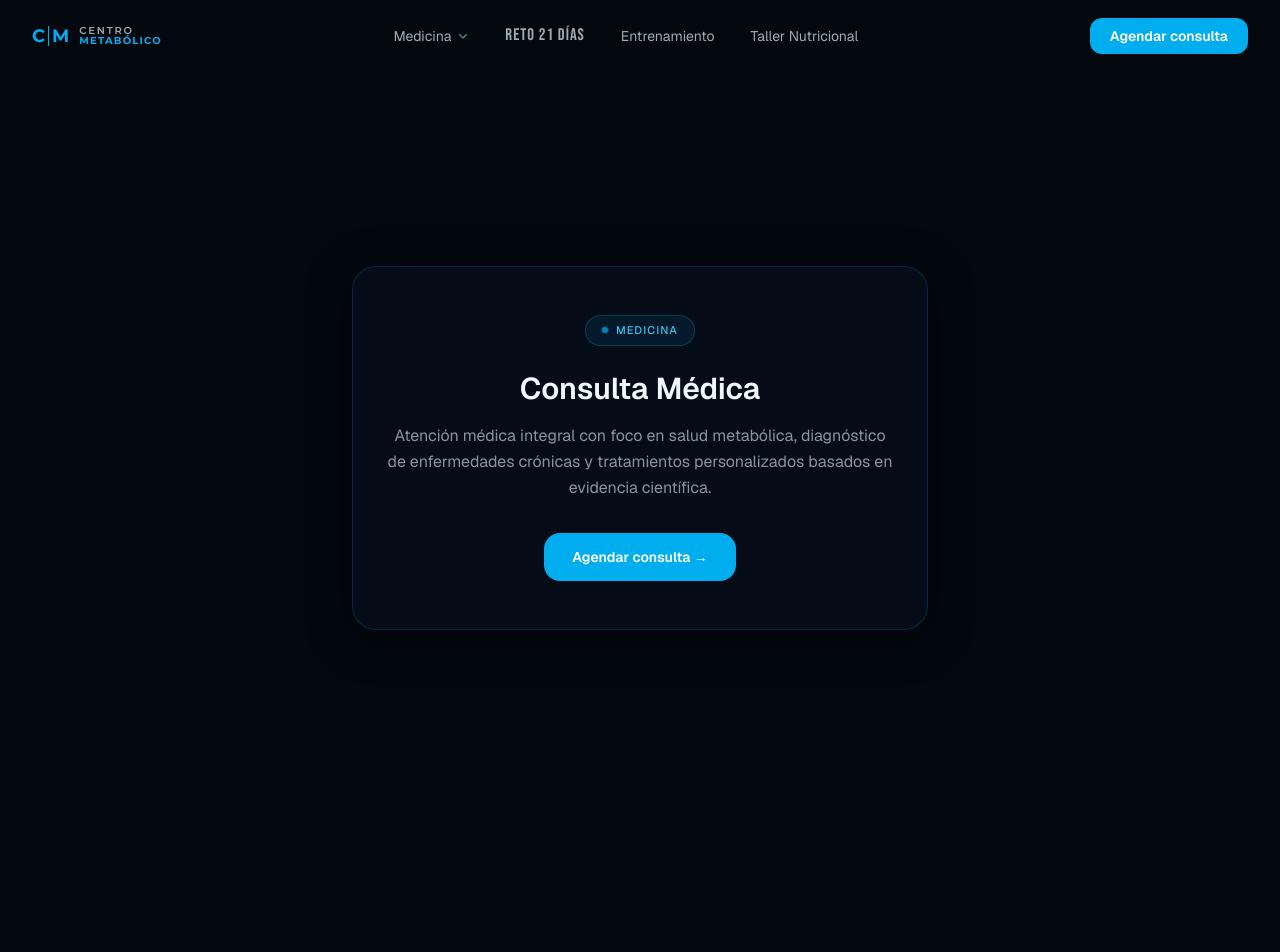
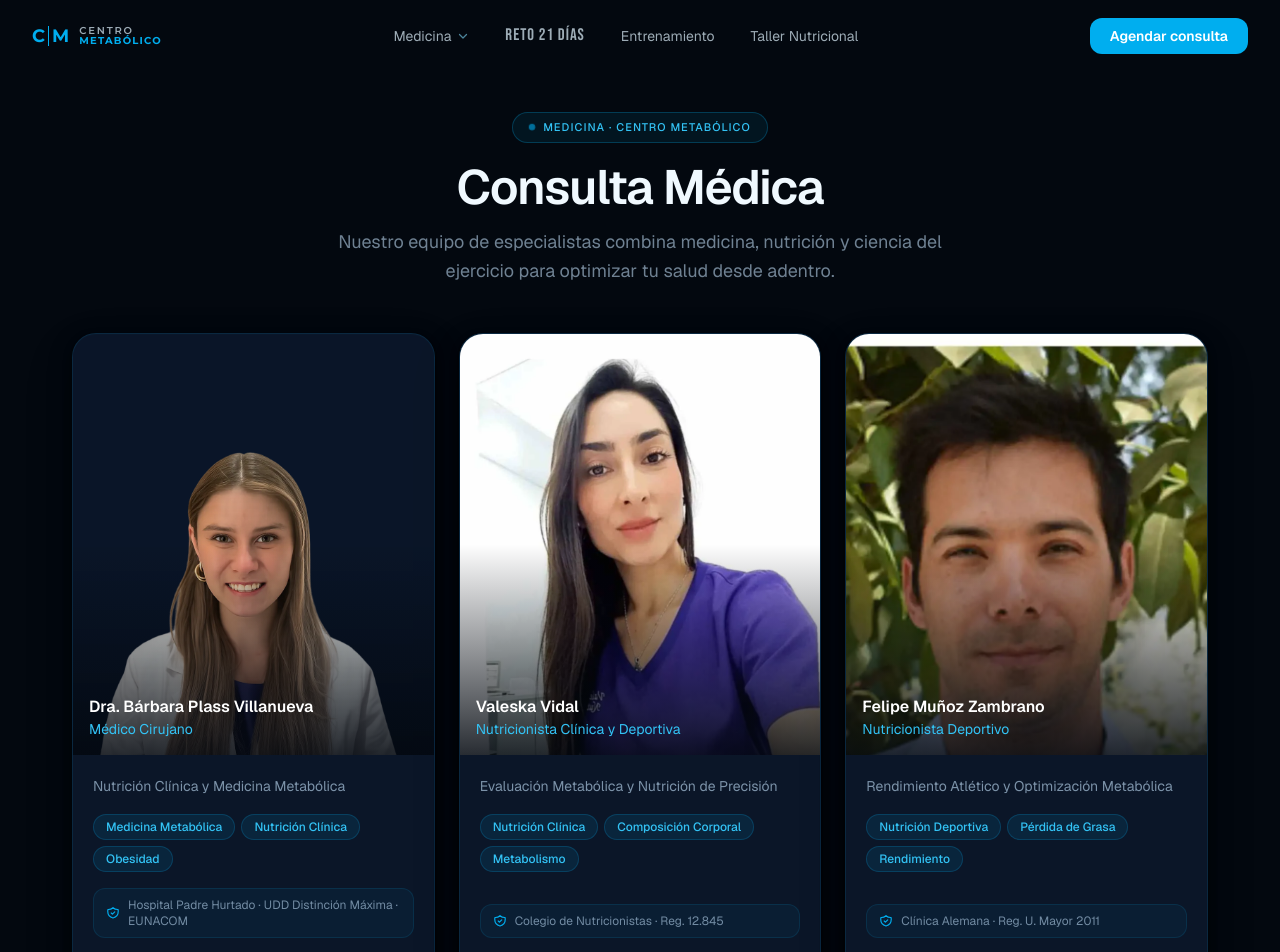
Before and after one commit to felipemunoz1983-alt/centro-metabolico, a Next.js app: page /consulta-medica in a window 1280 px wide. Shown: the top 952 px of the page. Before the commit the page ends 800 px from the top, so only its background shows below. Built offline with nearby package versions, Linux system fonts and the light colour scheme.

Commit message:
feat: consulta-medica page shows 3 team professionals with photo cards

```diff
--- a/src/app/consulta-medica/page.tsx
+++ b/src/app/consulta-medica/page.tsx
@@ -1,45 +1,154 @@
 import type { Metadata } from "next";
 import Link from "next/link";
+import Image from "next/image";
 
 export const metadata: Metadata = {
   title: "Consulta Médica — Centro Metabólico",
   description:
-    "Consulta Médica Integral con enfoque metabólico en Centro Metabólico, Santiago. Diagnóstico y tratamiento basado en ciencia.",
+    "Consulta Médica con nuestro equipo de profesionales especializados en salud metabólica, nutrición clínica y medicina deportiva en Centro Metabólico, Santiago.",
 };
+
+const BP = process.env.NEXT_PUBLIC_BASE_PATH ?? "";
+
+const profesionales = [
+  {
+    id: "barbara",
+    name: "Dra. Bárbara Plass Villanueva",
+    role: "Médico Cirujano",
+    especialidad: "Nutrición Clínica y Medicina Metabólica",
+    registro: "UDD Distinción Máxima · EUNACOM",
+    photo: "/barbara.webp",
+    tags: ["Medicina Metabólica", "Nutrición Clínica", "Obesidad"],
+    badge: "Hospital Padre Hurtado",
+  },
+  {
+    id: "valeska",
+    name: "Valeska Vidal",
+    role: "Nutricionista Clínica y Deportiva",
+    especialidad: "Evaluación Metabólica y Nutrición de Precisión",
+    registro: "Reg. 12.845",
+    photo: "/VALE_WEB.webp",
+    tags: ["Nutrición Clínica", "Composición Corporal", "Metabolismo"],
+    badge: "Colegio de Nutricionistas",
+  },
+  {
+    id: "felipe",
+    name: "Felipe Muñoz Zambrano",
+    role: "Nutricionista Deportivo",
+    especialidad: "Rendimiento Atlético y Optimización Metabólica",
+    registro: "Reg. U. Mayor 2011",
+    photo: "/felipe.webp",
+    tags: ["Nutrición Deportiva", "Pérdida de Grasa", "Rendimiento"],
+    badge: "Clínica Alemana",
+  },
+];
 
 export default function ConsultaMedicaPage() {
   return (
-    <main className="min-h-screen flex flex-col items-center justify-center px-6 text-center" style={{ paddingTop: "6rem" }}>
+    <main style={{ backgroundColor: "var(--bg)", minHeight: "100vh", paddingTop: "7rem", paddingBottom: "5rem" }}>
+      <div className="mx-auto max-w-[1200px] px-6 md:px-8">
+
+        {/* Header */}
+        <div className="mb-12 text-center">
           <div
-        className="max-w-xl w-full rounded-3xl px-8 py-12"
+            className="inline-flex items-center gap-2 rounded-full px-4 py-1.5 mb-5"
+            style={{ border: "1px solid rgba(0,174,239,0.25)", backgroundColor: "rgba(0,174,239,0.08)" }}
+          >
+            <span className="h-1.5 w-1.5 rounded-full" style={{ backgroundColor: "var(--brand)", animation: "pulse-dot 2s ease-in-out infinite" }} />
+            <span className="text-[11px] font-medium tracking-widest uppercase" style={{ color: "var(--brand-light)" }}>
+              Medicina · Centro Metabólico
+            </span>
+          </div>
+          <h1 className="text-4xl font-semibold tracking-tight text-sky-50 mb-4 md:text-5xl">
+            Consulta Médica
+          </h1>
+          <p className="max-w-[52ch] mx-auto text-lg leading-relaxed" style={{ color: "rgba(200,230,255,0.55)" }}>
+            Nuestro equipo de especialistas combina medicina, nutrición y ciencia del ejercicio
+            para optimizar tu salud desde adentro.
+          </p>
+        </div>
+
+        {/* Cards grid */}
+        <div className="grid grid-cols-1 gap-6 md:grid-cols-3">
+          {profesionales.map((p) => (
+            <div
+              key={p.id}
+              className="flex flex-col rounded-3xl overflow-hidden"
               style={{
-          backgroundColor: "rgba(6,14,26,0.9)",
-          border: "1px solid rgba(0,174,239,0.18)",
-          boxShadow: "0 8px 40px rgba(0,0,0,0.5)",
+                backgroundColor: "var(--card)",
+                border: "1px solid var(--border)",
+                boxShadow: "var(--card-shadow)",
               }}
             >
+              {/* Photo */}
+              <div className="relative w-full" style={{ aspectRatio: "3/3.5", backgroundColor: "rgba(11,22,40,0.8)" }}>
+                <Image
+                  src={`${BP}${p.photo}`}
+                  alt={p.name}
+                  fill
+                  className="object-cover object-top"
+                  sizes="(max-width: 768px) 100vw, 33vw"
+                />
                 <div
-          className="inline-flex items-center gap-2 rounded-full px-4 py-1.5 mb-6"
-          style={{ border: "1px solid rgba(0,174,239,0.25)", backgroundColor: "rgba(0,174,239,0.08)" }}
+                  className="absolute inset-0"
+                  style={{ background: "linear-gradient(to top, rgba(3,8,15,0.85) 0%, transparent 50%)" }}
+                />
+                <div className="absolute bottom-4 left-4 right-4">
+                  <p className="text-base font-semibold text-white leading-tight">{p.name}</p>
+                  <p className="text-sm mt-0.5" style={{ color: "var(--brand-light)" }}>{p.role}</p>
+                </div>
+              </div>
+
+              {/* Body */}
+              <div className="flex flex-col flex-1 gap-4 p-5">
+                <p className="text-sm leading-relaxed" style={{ color: "rgba(200,230,255,0.6)" }}>
+                  {p.especialidad}
+                </p>
+
+                {/* Tags */}
+                <div className="flex flex-wrap gap-1.5">
+                  {p.tags.map((tag) => (
+                    <span
+                      key={tag}
+                      className="rounded-full px-3 py-1 text-xs font-medium"
+                      style={{
+                        backgroundColor: "rgba(0,174,239,0.1)",
+                        color: "var(--brand-light)",
+                        border: "1px solid rgba(0,174,239,0.2)",
+                      }}
                     >
-          <span className="h-1.5 w-1.5 rounded-full animate-pulse-dot" style={{ backgroundColor: "var(--brand)" }} />
-          <span className="text-[11px] font-medium tracking-widest uppercase" style={{ color: "var(--brand-light)" }}>
-            Medicina
+                      {tag}
                     </span>
+                  ))}
                 </div>
-        <h1 className="text-3xl font-semibold text-sky-50 mb-4 leading-tight">
-          Consulta Médica
-        </h1>
-        <p className="text-sky-100/60 leading-relaxed mb-8">
-          Atención médica integral con foco en salud metabólica, diagnóstico de enfermedades crónicas y tratamientos personalizados basados en evidencia científica.
-        </p>
+
+                {/* Badge */}
+                <div
+                  className="flex items-center gap-2 rounded-xl px-3 py-2 mt-auto"
+                  style={{ backgroundColor: "rgba(0,174,239,0.06)", border: "1px solid rgba(0,174,239,0.12)" }}
+                >
+                  <svg className="w-3.5 h-3.5 flex-shrink-0" style={{ color: "var(--brand)" }} fill="none" viewBox="0 0 24 24" stroke="currentColor" strokeWidth={2}>
+                    <path strokeLinecap="round" strokeLinejoin="round" d="M9 12l2 2 4-4m5.618-4.016A11.955 11.955 0 0112 2.944a11.955 11.955 0 01-8.618 3.04A12.02 12.02 0 003 9c0 5.591 3.824 10.29 9 11.622 5.176-1.332 9-6.03 9-11.622 0-1.042-.133-2.052-.382-3.016z" />
+                  </svg>
+                  <span className="text-xs" style={{ color: "rgba(200,230,255,0.55)" }}>{p.badge} · {p.registro}</span>
+                </div>
+
+                {/* CTA */}
                 <Link
                   href="/agendar"
-          className="inline-flex items-center gap-2 rounded-2xl px-7 py-3.5 text-sm font-semibold text-white transition-all"
+                  className="mt-1 flex items-center justify-center gap-2 rounded-2xl py-3 text-sm font-semibold text-white transition-all"
                   style={{ backgroundColor: "var(--brand)" }}
                 >
-          Agendar consulta →
+                  <svg className="w-4 h-4" fill="none" viewBox="0 0 24 24" stroke="currentColor" strokeWidth={2}>
+                    <path strokeLinecap="round" strokeLinejoin="round" d="M8 7V3m8 4V3m-9 8h10M5 21h14a2 2 0 002-2V7a2 2 0 00-2-2H5a2 2 0 00-2 2v12a2 2 0 002 2z" />
+                  </svg>
+                  Reservar hora
                 </Link>
+              </div>
+            </div>
+          ))}
+        </div>
+
       </div>
     </main>
   );
```
Lines whose indentation alone changed are shown as unchanged.
